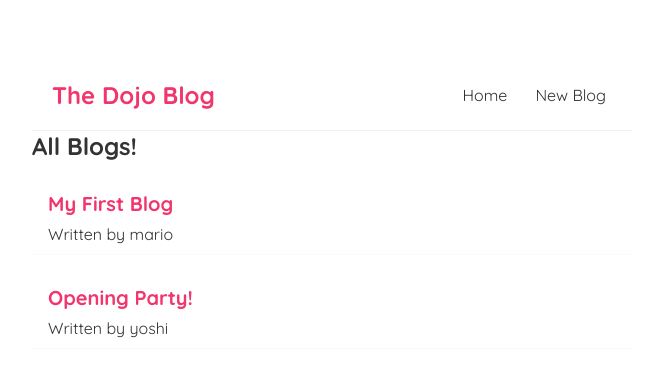
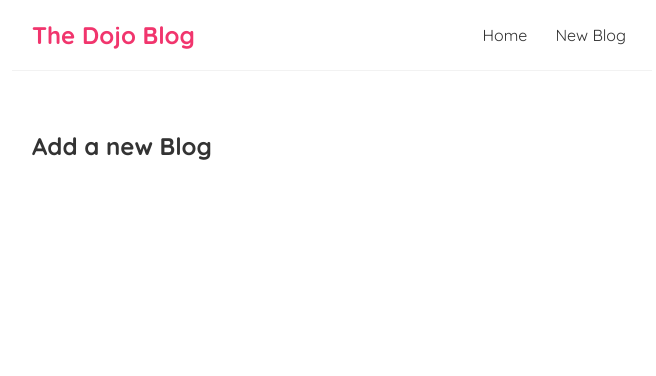
Before and after one commit to TonyRite/dojo-app, a React (Create React App) app: page /create in a window 1280 px wide. Shown: the top 376 px of the page, without its empty margins (308-964 px from the left). Built offline with nearby package versions, Linux system fonts and the light colour scheme; data requests are answered from the project's data file.

Commit message:
learnt routes ,sub routes

```diff
--- a/package.json
+++ b/package.json
@@ -8,6 +8,7 @@
     "@testing-library/user-event": "^13.5.0",
     "react": "^18.2.0",
     "react-dom": "^18.2.0",
+    "react-router-dom": "^5.3.4",
     "react-scripts": "5.0.1",
     "web-vitals": "^2.1.4"
   },
--- a/src/App.js
+++ b/src/App.js
@@ -1,13 +1,29 @@
 import Navbar from './Navbar';
 import Home from './Home';
+import {BrowserRouter as Router, Route,Switch } from 'react-router-dom';
+import Create from './Create';
+import BlogDetails from './BlogDetails';
+
 function App() {
   return (
-    <div className="App">
-      <div className='content'>
-        <Navbar />
-       < Home />
+    <Router>
+      <div className="App">
+      <Navbar />
+        <div className='content'>
+          <Switch>
+            <Route exact path="/">
+             <Home />
+            </Route>
+            <Route path="/create">
+             <Create />
+            </Route>
+            <Route path="/blogs:id">
+             <BlogDetails />
+            </Route>
+          </Switch>
+        </div>
       </div>
-    </div>
+    </Router>
   );
 }
 
--- /dev/null
+++ b/src/BlogDetails.js
@@ -0,0 +1,12 @@
+import { useParams } from "react-router-dom";
+
+const BlogDetails = () => {
+    const { id } = useParams();
+    return (
+        <div className="blog-details">
+          <h2>Blog details - { id }</h2>
+        </div>
+     );
+}
+
+export default BlogDetails;
--- /dev/null
+++ b/src/Create.js
@@ -0,0 +1,9 @@
+const Create = () => {
+    return (
+        <div className="create">
+            <h2>Add a new Blog</h2>
+        </div>
+     );
+}
+
+export default Create;
--- a/src/Home.js
+++ b/src/Home.js
@@ -1,4 +1,3 @@
-import {  useEffect, useState } from 'react'
 import BlogList from './BlogList';
 import useFetch from './useFetch';
 const Home = () => {
--- a/src/Navbar.js
+++ b/src/Navbar.js
@@ -1,10 +1,11 @@
+import { Link, link } from 'react-router-dom';
 const Navbar = () => {
     return (
         <nav className="navbar">
             <h1>The Dojo Blog</h1>
             <div className="links">
-                <a href="/">Home</a>
-                <a href="/create">New Blog</a>
+                <Link to="/">Home</Link>
+                <Link to="/create">New Blog</Link>
             </div>
         </nav>
       );
--- a/src/useFetch.js
+++ b/src/useFetch.js
@@ -10,8 +10,10 @@
 
     useEffect(
         ()=>{
+        const abortCont = new AbortController();
+
           setTimeout(()=>{
-              fetch(url)
+              fetch(url,{signal: abortCont.signal})
             .then(res =>{
               if( !res.ok){
                 throw Error("Could not fetch the data for that resource");
@@ -24,10 +26,16 @@
               setError(null);
             } )
             .catch(err =>{
-              setIsPending(false);
-              setError(err.message);
+              if(err.name ==='AbortError'){
+                console.log('Fetch aborted');
+              }else{
+                setIsPending(false);
+                setError(err.message);
+              }
             })
           },1000);
+
+          return () => abortCont.abort;
         },[url]);
         return { data, isPending, error}
 }
```
Also changed, not shown: 1 other file (tests, documents, lock files or other folders).
